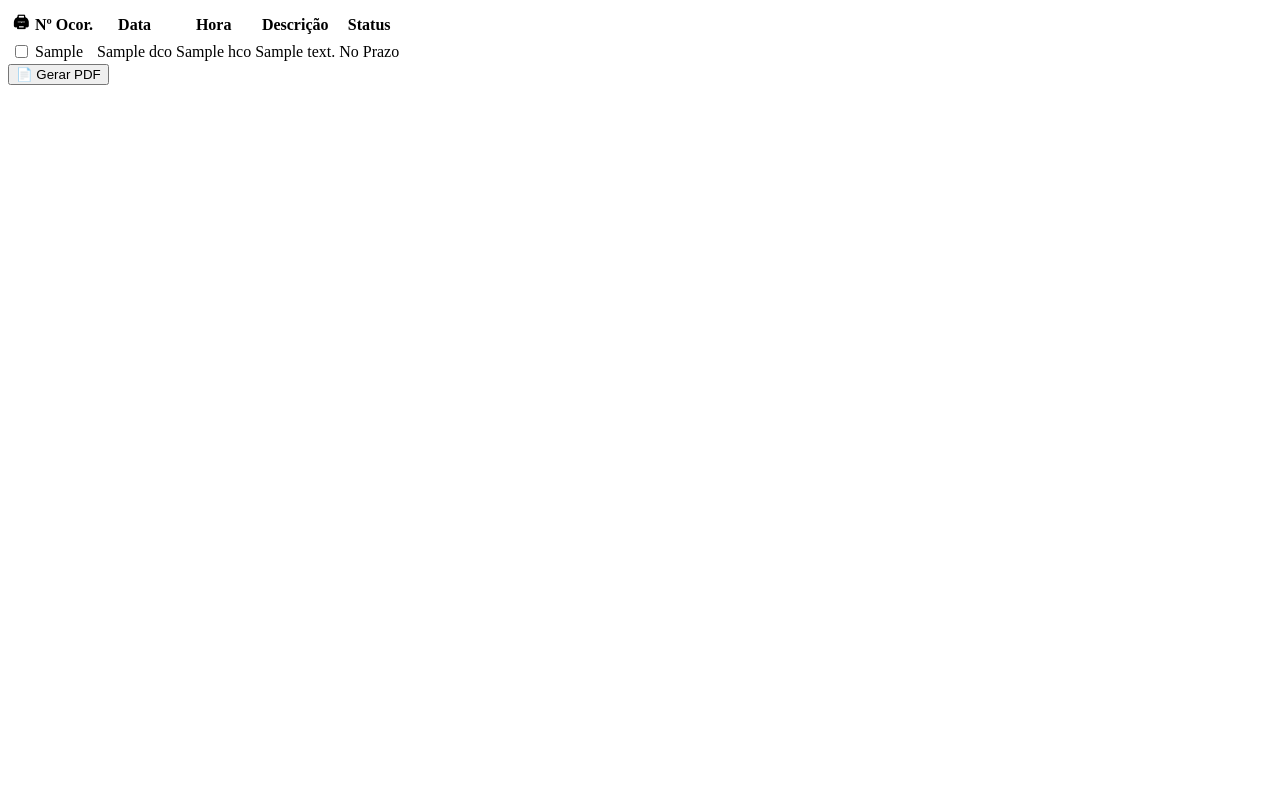
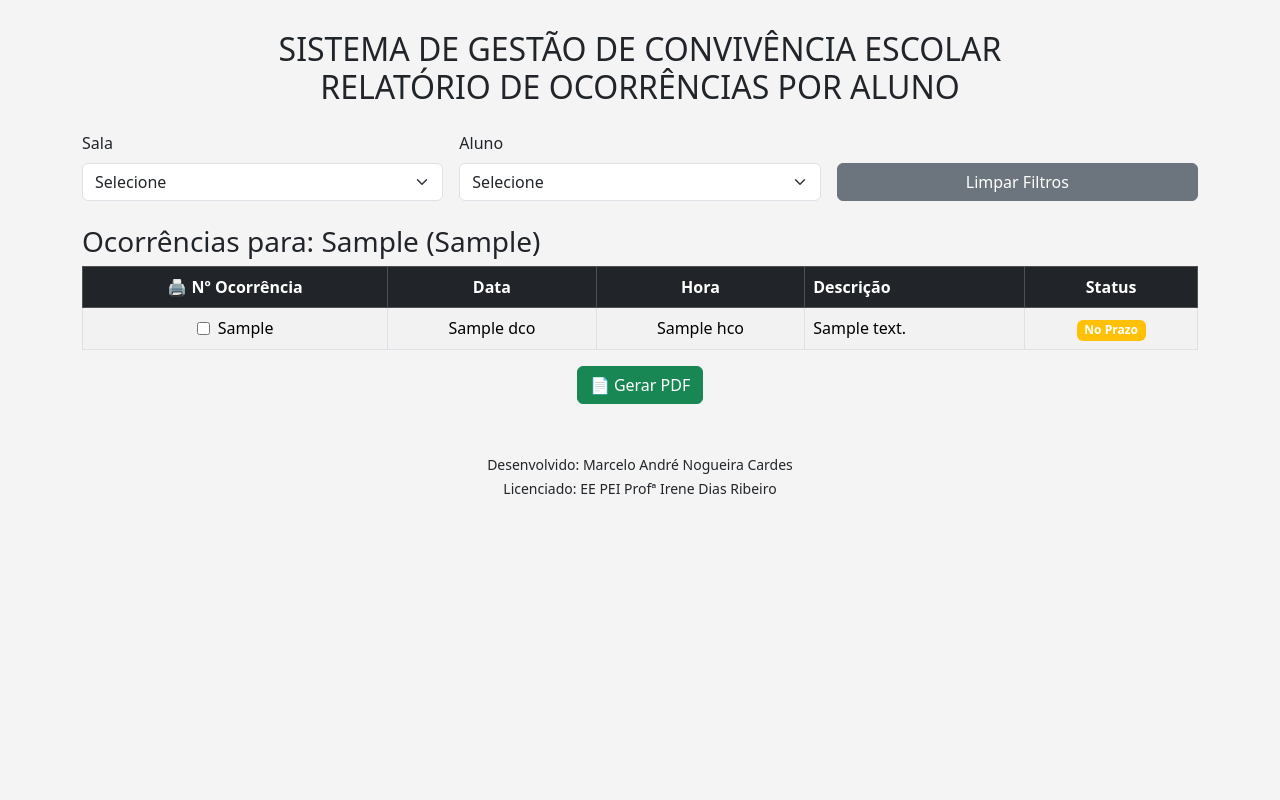
Before and after one commit to ocorrenciasidr/idr, a Flask app: template templates/relatorio_aluno.html in a window 1280 px wide. Run offline with Flask 3, Linux system fonts and the light colour scheme; the template is opened without the code that fills it: most values are stand-ins (such as "Sample title", 1, 10 or a date in 2020).

Commit message:
Update relatorio_aluno.html

```diff
--- a/templates/relatorio_aluno.html
+++ b/templates/relatorio_aluno.html
@@ -1,8 +1,64 @@
+<!DOCTYPE html>
+<html lang="pt-br">
+<head>
+  <meta charset="UTF-8">
+  <title>SGCE - RELATÓRIO DE OCORRÊNCIAS POR ALUNO</title>
+  <link rel="stylesheet" href="https://cdn.jsdelivr.net/npm/bootstrap@5.3.2/dist/css/bootstrap.min.css">
+  <style>
+    body { background: #f4f4f4; }
+    .container { margin-top: 30px; }
+    table th, table td { text-align: center; vertical-align: middle; }
+    .desc-cell { text-align: left !important; }
+    .printer-icon { font-size: 1.2em; color: #198754; }
+  </style>
+</head>
+<body>
+<div class="container">
+  <h2 class="mb-4 text-center">
+    SISTEMA DE GESTÃO DE CONVIVÊNCIA ESCOLAR <br>
+    RELATÓRIO DE OCORRÊNCIAS POR ALUNO
+  </h2>
+
+  <!-- Filtros -->
+  <form method="get" class="row g-3 mb-4">
+    <div class="col-md-4">
+      <label for="sala" class="form-label">Sala</label>
+      <select id="sala" name="sala" class="form-select" onchange="this.form.submit()">
+        <option value="">Selecione</option>
+        {% for s in salas %}
+          <option value="{{ s }}" {% if sala_sel == s %}selected{% endif %}>{{ s }}</option>
+        {% endfor %}
+      </select>
+    </div>
+
+    <div class="col-md-4">
+      <label for="aluno" class="form-label">Aluno</label>
+      <select id="aluno" name="aluno" class="form-select" onchange="this.form.submit()">
+        <option value="">Selecione</option>
+        {% for a in alunos %}
+          <option value="{{ a }}" {% if aluno_sel == a %}selected{% endif %}>{{ a }}</option>
+        {% endfor %}
+      </select>
+    </div>
+
+    <div class="col-md-4 d-flex align-items-end">
+      <a href="{{ url_for('relatorio_aluno') }}" class="btn btn-secondary w-100">Limpar Filtros</a>
+    </div>
+  </form>
+
+  <!-- Tabela de Ocorrências -->
+  {% if aluno_sel %}
+    <h3 class="mt-4">Ocorrências para: {{ aluno_sel }} ({{ sala_sel }})</h3>
+
+    {% if ocorrencias %}
+      <form method="post" action="{{ url_for('gerar_pdf_aluno') }}">
+        <input type="hidden" name="aluno" value="{{ aluno_sel }}">
+        <input type="hidden" name="sala" value="{{ sala_sel }}">
+
         <table class="table table-bordered table-striped">
           <thead class="table-dark">
             <tr>
-      <th class="text-center">🖨</th>
-      <th>Nº Ocor.</th>
+              <th class="text-center">🖨 Nº Ocorrência</th>
               <th>Data</th>
               <th>Hora</th>
               <th class="desc-cell">Descrição</th>
@@ -12,16 +68,18 @@
           <tbody>
           {% for o in ocorrencias %}
             <tr>
-      <td class="text-center">
+              <td>
+                <div class="d-flex align-items-center justify-content-center gap-2">
                   <input type="checkbox" name="ocorrencias[]" value="{{ o['Nº Ocorrência'] }}"
                     {% if o['Status'] == 'ASSINADA' %} disabled {% endif %}>
+                  <span>{{ o['Nº Ocorrência'] }}</span>
+                </div>
               </td>
-      <td>{{ o['Nº Ocorrência'] }}</td>
               <td>{{ o['DCO'] }}</td>
               <td>{{ o['HCO'] }}</td>
               <td class="desc-cell">{{ o['Descrição da Ocorrência'] }}</td>
               <td>
-        <span class="badge bg-{% if o['Status']=='ASSINADA' %}success{% else %}warning{% endif %}">
+                <span class="badge bg-{% if o['Status'] == 'ASSINADA' %}success{% else %}warning{% endif %}">
                   {{ o['Status'] }}
                 </span>
               </td>
@@ -33,3 +91,22 @@
         <div class="text-center mt-3">
           <button type="submit" class="btn btn-success">📄 Gerar PDF</button>
         </div>
+      </form>
+    {% else %}
+      <div class="alert alert-warning text-center">
+        Nenhuma ocorrência encontrada para este aluno.
+      </div>
+    {% endif %}
+  {% endif %}
+</div>
+
+<footer class="text-center mt-5 mb-3">
+  <small>
+    Desenvolvido: Marcelo André Nogueira Cardes <br>
+    Licenciado: EE PEI Profª Irene Dias Ribeiro
+  </small>
+</footer>
+
+<script src="https://cdn.jsdelivr.net/npm/bootstrap@5.3.2/dist/js/bootstrap.bundle.min.js"></script>
+</body>
+</html>
```
Lines whose indentation alone changed are shown as unchanged.
